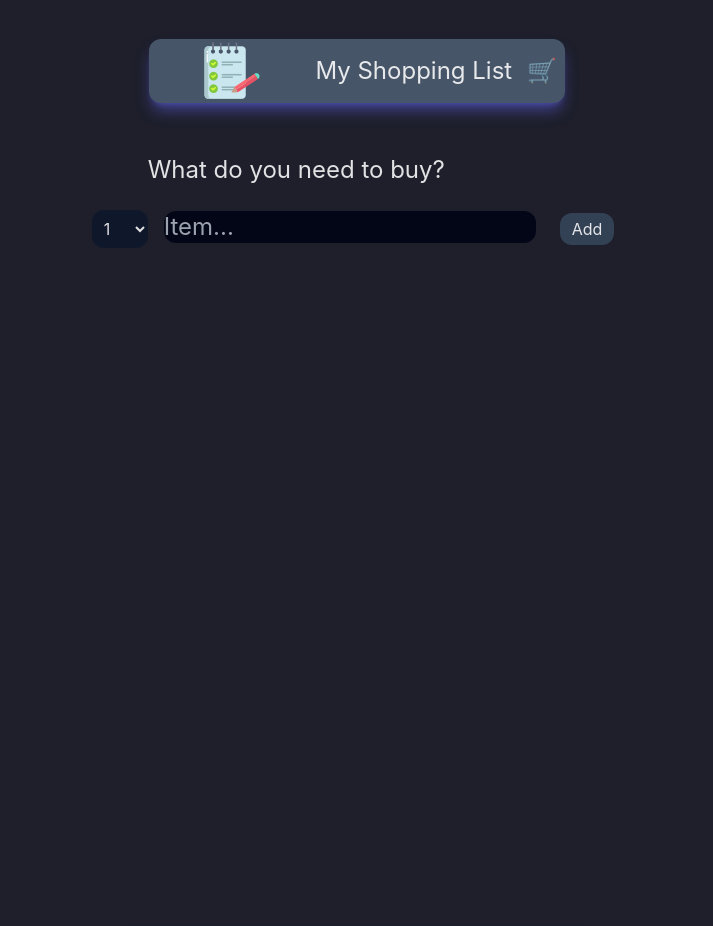
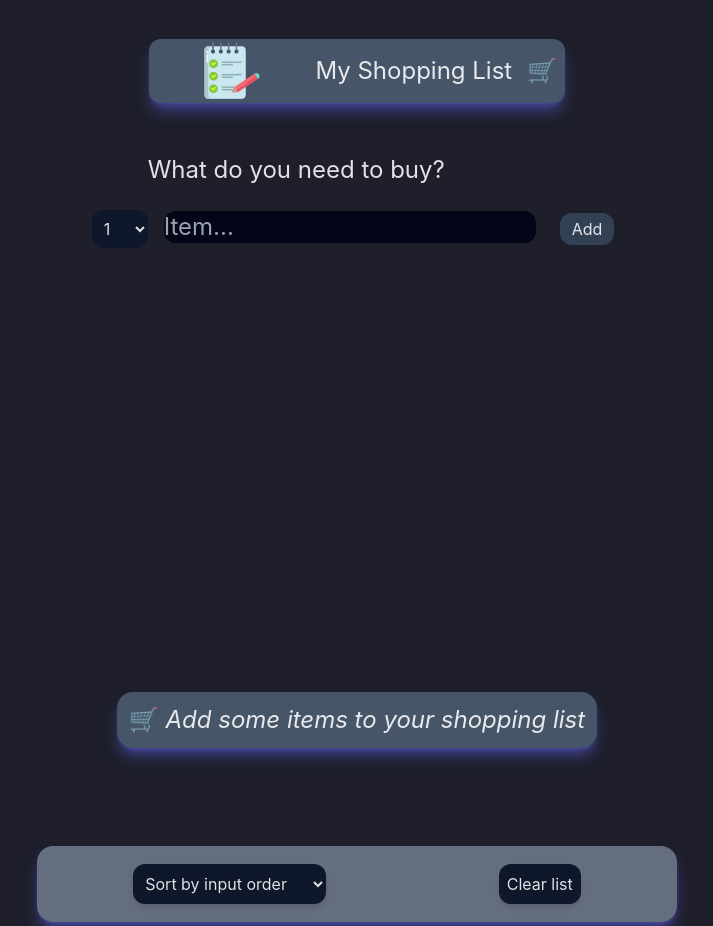
Before and after one commit to PerikK/shopping_list, a React (Vite) app: page / in a window 1280 px wide. Shown: the top 926 px of the page, without its empty margins (283-996 px from the left). Built offline with nearby package versions, Linux system fonts and the light colour scheme.

Commit message:
some larger screens resp changes

```diff
--- a/src/App.jsx
+++ b/src/App.jsx
@@ -40,7 +40,7 @@ export default function App() {
 
 	return (
 		<>
-			<div className='min-w-full  md:grid grid-rows-[1fr_1fr_5fr_2fr] md:min-w-full min-h-screen bg-[#1e1f2b] place-items-center md:my-0 py-3 '>
+			<div className='min-w-full md:grid grid-rows-[1fr_1fr_3fr_2fr] md:min-w-full min-h-screen bg-[#1e1f2b] place-items-center md:my-0 py-3 '>
 				<Logo />
 				<Form onAddItems={handleAddItems} />
 				<List
--- a/src/components/List.jsx
+++ b/src/components/List.jsx
@@ -33,7 +33,7 @@ export default function List({
 	return (
 		<>
 			<div>
-				<ul className='flex flex-col gap-3 mt-6 mb-8 mx-3 md:grid md:grid-cols-3 lg:grid-cols-4 lg:mx-24 md:gap-10'>
+				<ul className='flex flex-col gap-3 mt-6 mb-4 mx-3 md:grid md:grid-cols-3 lg:grid-cols-4 lg:mx-24 md:gap-10'>
 					{sortedItems?.map((item) => (
 						<Item
 							key={item.id}
@@ -45,7 +45,7 @@ export default function List({
 				</ul>
 			</div>
 			<Stats items={items} />
-			<div className='mx-2 w:9/12  md:w-6/12 flex justify-around rounded-2xl bg-opacity-60 p-2.5 my-8 bg-slate-400 shadow-lg shadow-indigo-500/50'>
+			<div className='mx-2 w:9/12  md:w-6/12 flex justify-around rounded-2xl bg-opacity-60 p-2.5 my-2 bg-slate-400 shadow-lg shadow-indigo-500/50'>
 				<select
 					value={sortBy}
 					onChange={(e) => setSortBy(e.target.value)}
```
